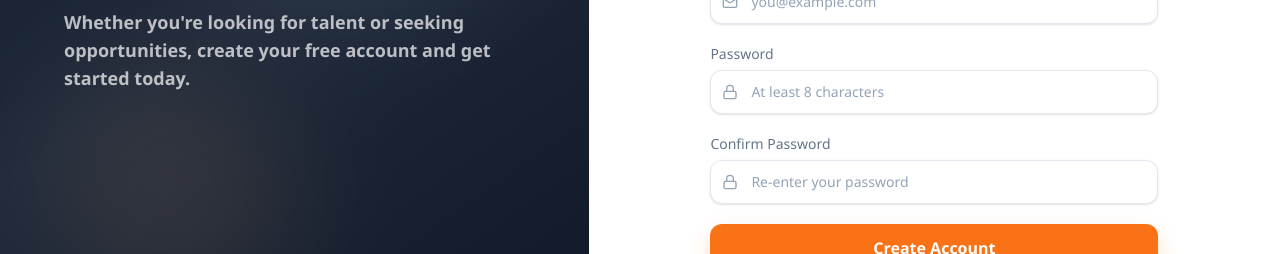
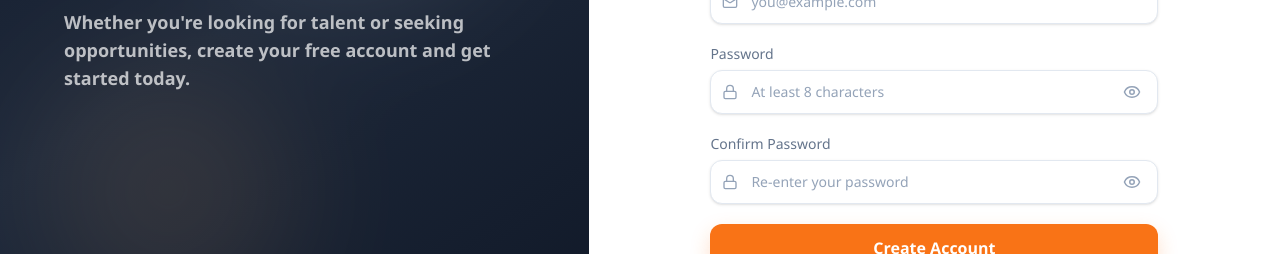
Before and after one commit to Nexorbyte-organization/ECOM-frontend, a Next.js app: page /register in a window 1280 px wide. Shown: the part 443-697 px from the top of the page. Built offline with nearby package versions, Linux system fonts and the light colour scheme; no server answers.

Commit message:
Add password visibility toggle to shared inputs

```diff
--- a/app/(provider)/provider/staff/page.tsx
+++ b/app/(provider)/provider/staff/page.tsx
@@ -379,7 +379,7 @@ export default function StaffManagementPage() {
 
                     <Input
                         label="Temporary Password"
-                        type="text"
+                        type="password"
                         value={password}
                         onChange={(e) => setPassword(e.target.value)}
                         placeholder="member123"
--- a/components/ui/Input.tsx
+++ b/components/ui/Input.tsx
@@ -1,5 +1,9 @@
-import React, { forwardRef, useId } from 'react';
+'use client';
+
+import React, { forwardRef, useId, useState } from 'react';
+import { Eye, EyeOff } from 'lucide-react';
 import { cn } from '@/lib/utils';
+import { useLanguage } from '@/lib/i18n';
 
 interface InputProps extends React.InputHTMLAttributes<HTMLInputElement> {
     label?: string;
@@ -8,9 +12,14 @@ interface InputProps extends React.InputHTMLAttributes<HTMLInputElement> {
 }
 
 const Input = forwardRef<HTMLInputElement, InputProps>(
-    ({ label, error, icon, className, id, ...props }, ref) => {
-        const inputId = id || label?.toLowerCase().replace(/\s+/g, '-');
+    ({ label, error, icon, className, id, type, ...props }, ref) => {
+        const [passwordVisible, setPasswordVisible] = useState(false);
+        const { t } = useLanguage();
+        const generatedId = useId();
+        const inputId = id || label?.toLowerCase().replace(/\s+/g, '-') || generatedId;
         const errorId = useId();
+        const isPassword = type === 'password';
+        const toggleLabel = t(passwordVisible ? 'hide_password' : 'show_password');
 
         return (
             <div className="space-y-1.5">
@@ -34,13 +43,28 @@ const Input = forwardRef<HTMLInputElement, InputProps>(
                             'focus:outline-none focus:ring-2 focus:ring-primary-500/20 focus:border-primary-500',
                             'transition-all duration-200',
                             !!icon && 'pl-10',
+                            isPassword && 'pe-12',
                             error && 'border-danger-500 focus:ring-danger-500/20',
                             className
                         )}
                         {...props}
+                        type={isPassword && passwordVisible ? 'text' : type}
                         aria-invalid={error ? true : props['aria-invalid']}
                         aria-describedby={error ? [props['aria-describedby'], errorId].filter(Boolean).join(' ') : props['aria-describedby']}
                     />
+                    {isPassword && (
+                        <button
+                            type="button"
+                            className="absolute inset-y-0 end-2 flex min-w-9 items-center justify-center rounded-lg text-dark-400 hover:text-dark-100 focus-visible:outline-2 focus-visible:outline-offset-2 focus-visible:outline-primary-500"
+                            onClick={() => setPasswordVisible((visible) => !visible)}
+                            aria-label={toggleLabel}
+                            aria-controls={inputId}
+                            aria-pressed={passwordVisible}
+                            title={toggleLabel}
+                        >
+                            {passwordVisible ? <EyeOff size={18} aria-hidden="true" /> : <Eye size={18} aria-hidden="true" />}
+                        </button>
+                    )}
                 </div>
                 {error && <p id={errorId} role="alert" className="text-xs text-danger-500 mt-1">{error}</p>}
             </div>
--- a/lib/i18n.tsx
+++ b/lib/i18n.tsx
@@ -131,6 +131,8 @@ const translations: Record<Language, Record<string, string>> = {
         create_one: "Create one",
         email_addr: "Email Address",
         password: "Password",
+        show_password: "Show password",
+        hide_password: "Hide password",
         enter_password: "Enter your password",
         demo_title: "Demo Accounts",
         welcome_back: "Welcome back",
@@ -373,6 +375,8 @@ const translations: Record<Language, Record<string, string>> = {
         create_one: "أنشئ حساباً جديداً",
         email_addr: "البريد الإلكتروني",
         password: "كلمة المرور",
+        show_password: "إظهار كلمة المرور",
+        hide_password: "إخفاء كلمة المرور",
         enter_password: "أدخل كلمة المرور الخاصة بك",
         demo_title: "حسابات تجريبية سريعة",
         welcome_back: "مرحباً بعودتك",
@@ -615,6 +619,8 @@ const translations: Record<Language, Record<string, string>> = {
     create_one: "اعمل حساب",
     email_addr: "الإيميل",
     password: "الباسورد",
+    show_password: "اظهر الباسورد",
+    hide_password: "اخفي الباسورد",
     enter_password: "اكتب الباسورد",
     demo_title: "حسابات تجريبية",
     welcome_back: "نورت تاني",
```
Also changed, not shown: .agents/skills/system-knowledge/knowledge/frontend/admin.md, .agents/skills/system-knowledge/knowledge/frontend/auth.md, .agents/skills/system-knowledge/knowledge/frontend/staff.md.
